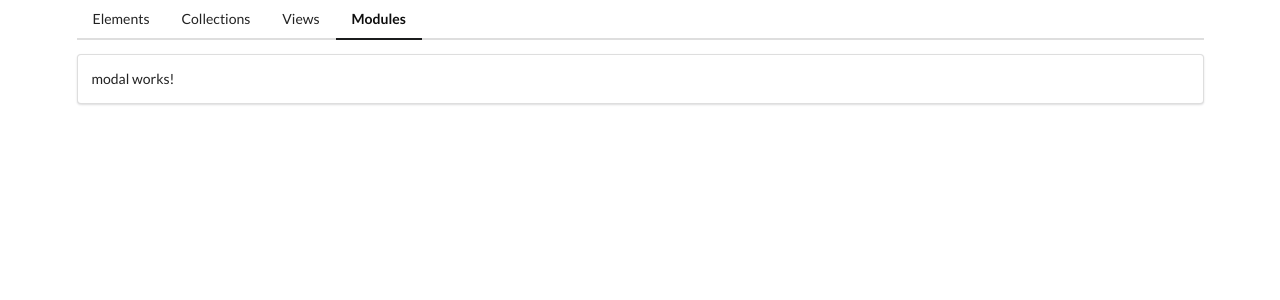
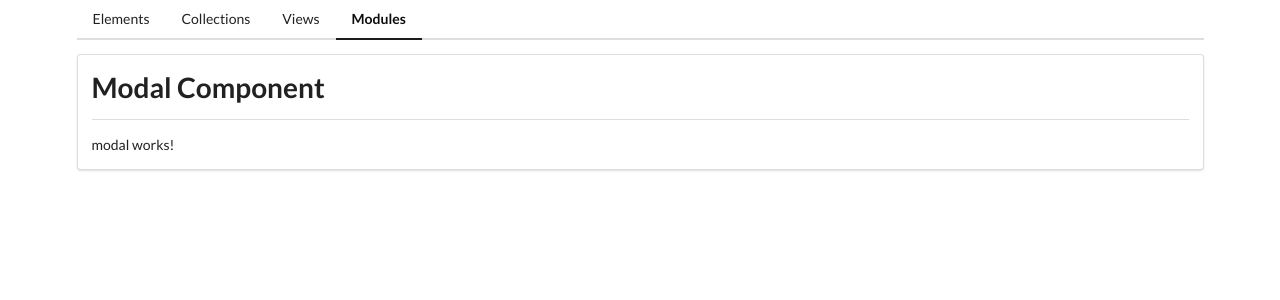
Before and after one commit to DmitryPolyakov1985/routing_and_modules_angular, an Angular app: page /mods in a window 1280 px wide. Shown: the top 300 px of the page. Built offline with nearby package versions, Linux system fonts and the light colour scheme.

Commit message:
add divider for modal component

```diff
--- a/src/app/mods/mods-home/mods-home.component.html
+++ b/src/app/mods/mods-home/mods-home.component.html
@@ -1 +1,2 @@
+<app-divider>Modal Component</app-divider>
 <app-modal></app-modal>
```
Also changed, not shown: src/app/mods/mods.module.ts (+4 -10 lines).
